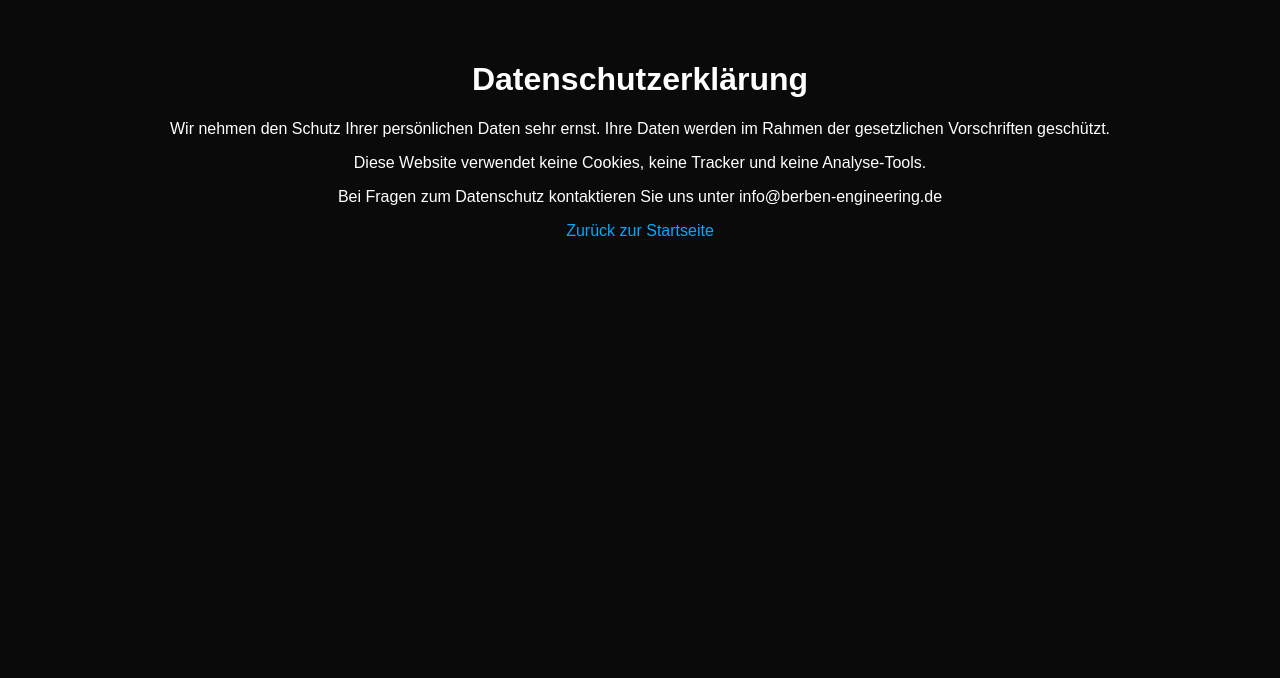
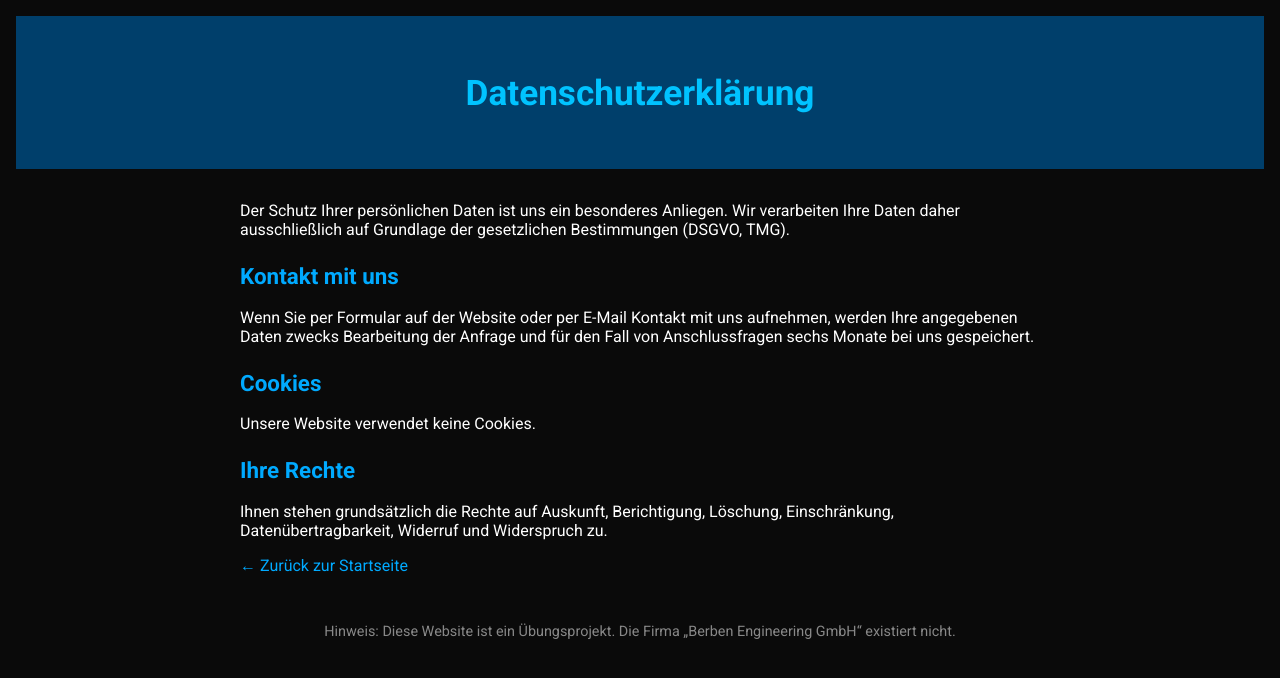
Before and after one commit to Berben93/meine-website, a plain HTML site: page datenschutz.html in a window 1280 px wide. Drawn offline with Linux system fonts and the light colour scheme.

Commit message:
Add files via upload

```diff
--- a/datenschutz.html
+++ b/datenschutz.html
@@ -2,19 +2,76 @@
 <!DOCTYPE html>
 <html lang="de">
 <head>
-    <meta charset="UTF-8">
-    <title>Datenschutz – Berben Engineering GmbH</title>
-    <style>
-        body { font-family: Arial, sans-serif; background: #0a0a0a; color: #fff; text-align: center; padding: 2rem; }
-        a { color: #00aaff; text-decoration: none; }
-        a:hover { text-decoration: underline; }
-    </style>
+  <meta charset="UTF-8">
+  <meta name="viewport" content="width=device-width, initial-scale=1.0">
+  <title>Datenschutz – Berben Engineering GmbH</title>
+  <link href="https://fonts.googleapis.com/css2?family=Roboto:wght@400;700&display=swap" rel="stylesheet">
+  <style>
+    body {
+      margin: 0;
+      font-family: 'Roboto', sans-serif;
+      background-color: #0a0a0a;
+      color: #ffffff;
+      padding: 1rem;
+    }
+    header {
+      background-color: #003f6b;
+      padding: 2rem;
+      text-align: center;
+    }
+    header h1 {
+      color: #00c3ff;
+      font-size: 2.2rem;
+    }
+    main {
+      max-width: 800px;
+      margin: 2rem auto;
+    }
+    h2 {
+      color: #00aaff;
+      font-size: 1.4rem;
+      margin-top: 1.5rem;
+    }
+    p {
+      margin-bottom: 1rem;
+    }
+    a {
+      color: #00aaff;
+      text-decoration: none;
+    }
+    a:hover {
+      text-decoration: underline;
+    }
+    footer {
+      text-align: center;
+      font-size: 0.9rem;
+      margin-top: 3rem;
+      color: #888;
+    }
+  </style>
 </head>
 <body>
+  <header>
     <h1>Datenschutzerklärung</h1>
-    <p>Wir nehmen den Schutz Ihrer persönlichen Daten sehr ernst. Ihre Daten werden im Rahmen der gesetzlichen Vorschriften geschützt.</p>
-    <p>Diese Website verwendet keine Cookies, keine Tracker und keine Analyse-Tools.</p>
-    <p>Bei Fragen zum Datenschutz kontaktieren Sie uns unter info@berben-engineering.de</p>
-    <p><a href="index.html">Zurück zur Startseite</a></p>
+  </header>
+
+  <main>
+    <p>Der Schutz Ihrer persönlichen Daten ist uns ein besonderes Anliegen. Wir verarbeiten Ihre Daten daher ausschließlich auf Grundlage der gesetzlichen Bestimmungen (DSGVO, TMG).</p>
+
+    <h2>Kontakt mit uns</h2>
+    <p>Wenn Sie per Formular auf der Website oder per E-Mail Kontakt mit uns aufnehmen, werden Ihre angegebenen Daten zwecks Bearbeitung der Anfrage und für den Fall von Anschlussfragen sechs Monate bei uns gespeichert.</p>
+
+    <h2>Cookies</h2>
+    <p>Unsere Website verwendet keine Cookies.</p>
+
+    <h2>Ihre Rechte</h2>
+    <p>Ihnen stehen grundsätzlich die Rechte auf Auskunft, Berichtigung, Löschung, Einschränkung, Datenübertragbarkeit, Widerruf und Widerspruch zu.</p>
+
+    <p><a href="index.html">← Zurück zur Startseite</a></p>
+  </main>
+
+  <footer>
+    Hinweis: Diese Website ist ein Übungsprojekt. Die Firma „Berben Engineering GmbH“ existiert nicht.
+  </footer>
 </body>
 </html>
```
Also changed, not shown: galerie.html (+42 -16 lines).
